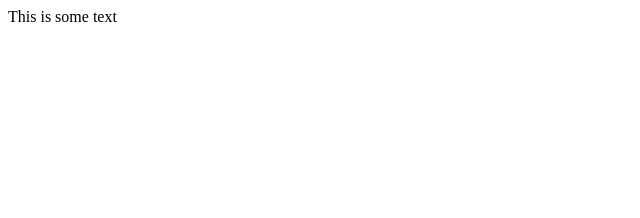
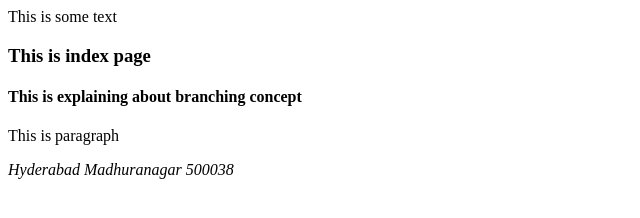
Before and after one commit to Likhithakandi/website, a plain HTML site: page index.html in a window 1280 px wide. Shown: the whole page, without its empty margins (0-640 px from the left). Drawn offline with Linux system fonts and the light colour scheme.

```diff
--- a/index.html
+++ b/index.html
@@ -1,4 +1,10 @@
 <html>
 	<head>	<title>Devops introduction for git</title></head>
 	<body>This is some text</body>
+	<h3>This is index page</h3>
+	<h4>This is explaining about branching concept</h4>
+	<p>This is paragraph</p>
+	<address>Hyderabad
+		Madhuranagar
+		500038</address>
 </html>
```
Also changed, not shown: service.html (added, +1 -0 lines), 1 other file.
